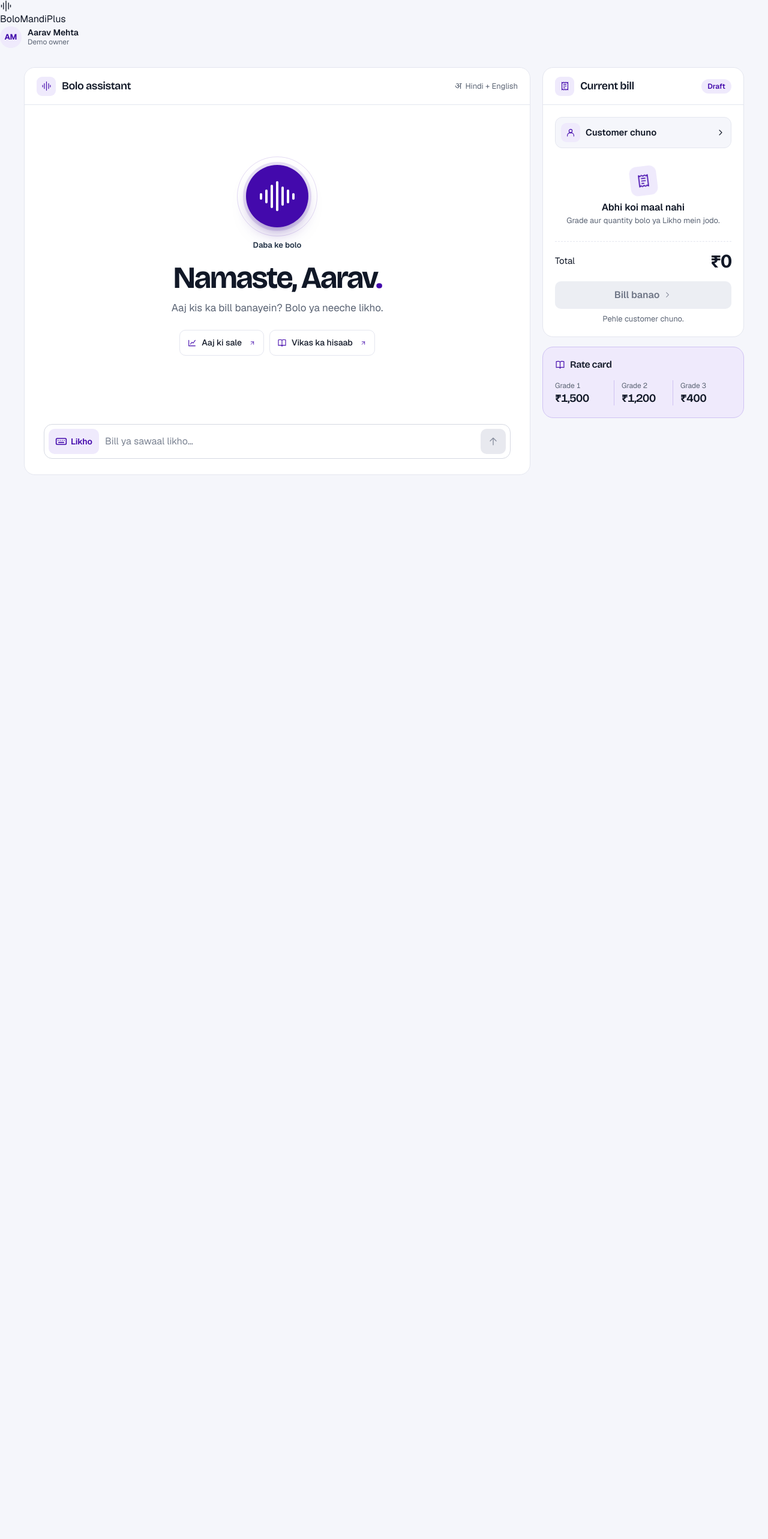
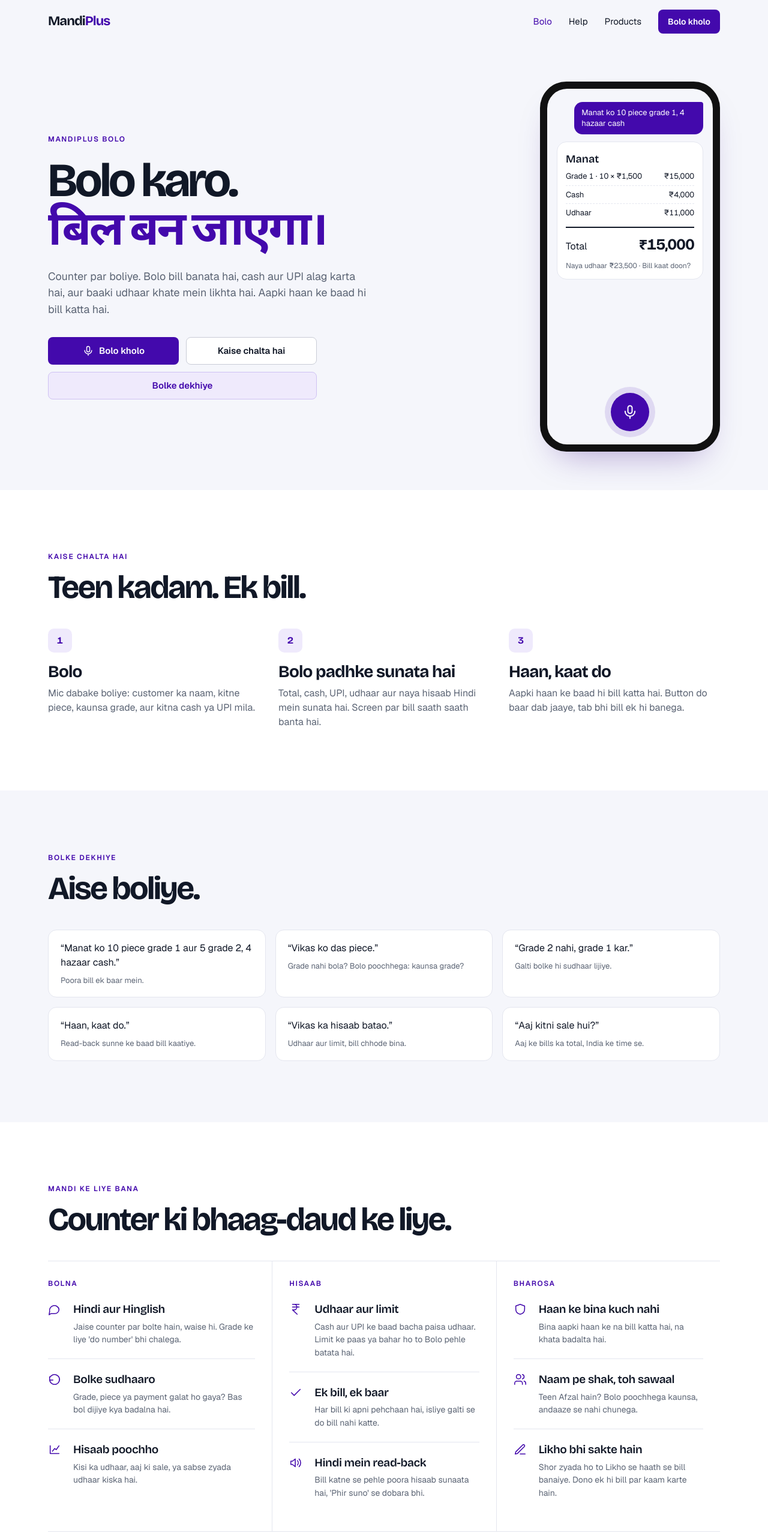
Before and after one commit to aeron-gh/bolo_mandi, a Next.js app: page / in a window 1280 px wide. Shown: the top 2566 px of the page at 60% size. Before the commit the page ends 824 px from the top, so only its background shows below. Built offline with nearby package versions, Linux system fonts and the light colour scheme.

Commit message:
Turn the home page into the Bolo product page

```diff
--- /dev/null
+++ b/app/_site/phone-mockup.tsx
@@ -0,0 +1,21 @@
+import { SiteIcon } from "./site-icons.tsx";
+
+// A Bolo bill drawn in HTML inside a phone frame. Seed numbers: Manat owes ₹12,500 before this bill.
+export function PhoneMockup() {
+  return (
+    <div className="phone" role="img" aria-label="Bolo screen: Manat ka bill ₹15,000, ₹4,000 cash, ₹11,000 udhaar">
+      <div className="phone-screen" aria-hidden>
+        <p className="phone-said">Manat ko 10 piece grade 1, 4 hazaar cash</p>
+        <div className="phone-card">
+          <p className="font-display text-lg font-semibold">Manat</p>
+          <div className="phone-row"><span>Grade 1 · 10 × ₹1,500</span><span>₹15,000</span></div>
+          <div className="phone-row"><span>Cash</span><span>₹4,000</span></div>
+          <div className="phone-row"><span>Udhaar</span><span>₹11,000</span></div>
+          <div className="phone-total"><span>Total</span><strong>₹15,000</strong></div>
+          <p className="mt-2 text-xs text-muted">Naya udhaar ₹23,500 · Bill kaat doon?</p>
+        </div>
+        <div className="phone-mic"><SiteIcon name="mic" className="size-7" /></div>
+      </div>
+    </div>
+  );
+}
--- a/app/page.tsx
+++ b/app/page.tsx
@@ -1,25 +1,137 @@
-import { ratesFromSeed, readSeed } from "@/lib/db.ts";
-import { BillScreen } from "./_bill/bill-screen.tsx";
-import { Icon } from "./_bill/icons.tsx";
+import Link from "next/link";
+import { PhoneMockup } from "./_site/phone-mockup.tsx";
+import { SiteFooter } from "./_site/site-footer.tsx";
+import { SiteHeader } from "./_site/site-header.tsx";
+import { SiteIcon, type SiteIconName } from "./_site/site-icons.tsx";
 
-export default function Home() {
-  const rates = ratesFromSeed(readSeed());
+const STEPS = [
+  { title: "Bolo", text: "Mic dabake boliye: customer ka naam, kitne piece, kaunsa grade, aur kitna cash ya UPI mila." },
+  { title: "Bolo padhke sunata hai", text: "Total, cash, UPI, udhaar aur naya hisaab Hindi mein sunata hai. Screen par bill saath saath banta hai." },
+  { title: "Haan, kaat do", text: "Aapki haan ke baad hi bill katta hai. Button do baar dab jaaye, tab bhi bill ek hi banega." },
+];
+
+// Commands the voice parser handles today (from the README).
+const EXAMPLES = [
+  { say: "Manat ko 10 piece grade 1 aur 5 grade 2, 4 hazaar cash.", note: "Poora bill ek baar mein." },
+  { say: "Vikas ko das piece.", note: "Grade nahi bola? Bolo poochhega: kaunsa grade?" },
+  { say: "Grade 2 nahi, grade 1 kar.", note: "Galti bolke hi sudhaar lijiye." },
+  { say: "Haan, kaat do.", note: "Read-back sunne ke baad bill kaatiye." },
+  { say: "Vikas ka hisaab batao.", note: "Udhaar aur limit, bill chhode bina." },
+  { say: "Aaj kitni sale hui?", note: "Aaj ke bills ka total, India ke time se." },
+];
+
+const GROUPS: { label: string; items: { icon: SiteIconName; title: string; text: string }[] }[] = [
+  {
+    label: "Bolna",
+    items: [
+      { icon: "chat", title: "Hindi aur Hinglish", text: "Jaise counter par bolte hain, waise hi. Grade ke liye 'do number' bhi chalega." },
+      { icon: "undo", title: "Bolke sudhaaro", text: "Grade, piece ya payment galat ho gaya? Bas bol dijiye kya badalna hai." },
+      { icon: "chart", title: "Hisaab poochho", text: "Kisi ka udhaar, aaj ki sale, ya sabse zyada udhaar kiska hai." },
+    ],
+  },
+  {
+    label: "Hisaab",
+    items: [
+      { icon: "rupee", title: "Udhaar aur limit", text: "Cash aur UPI ke baad bacha paisa udhaar. Limit ke paas ya bahar ho to Bolo pehle batata hai." },
+      { icon: "check", title: "Ek bill, ek baar", text: "Har bill ki apni pehchaan hai, isliye galti se do bill nahi katte." },
+      { icon: "speaker", title: "Hindi mein read-back", text: "Bill katne se pehle poora hisaab sunaata hai, 'Phir suno' se dobara bhi." },
+    ],
+  },
+  {
+    label: "Bharosa",
+    items: [
+      { icon: "shield", title: "Haan ke bina kuch nahi", text: "Bina aapki haan ke na bill katta hai, na khata badalta hai." },
+      { icon: "users", title: "Naam pe shak, toh sawaal", text: "Teen Afzal hain? Bolo poochhega kaunsa, andaaze se nahi chunega." },
+      { icon: "pen", title: "Likho bhi sakte hain", text: "Shor zyada ho to Likho se haath se bill banaiye. Dono ek hi bill par kaam karte hain." },
+    ],
+  },
+];
+
+export default function BoloHome() {
   return (
     <>
-      <header className="masthead">
-        <div className="masthead-inner">
-          <div className="brand">
-            <span aria-hidden className="brand-symbol"><Icon name="sound" /></span>
-            <span>Bolo</span>
-            <span className="brand-parent">MandiPlus</span>
+      <SiteHeader current="bolo" />
+      <main className="flex-1">
+        <section className="site-inner grid grid-cols-1 items-center gap-12 pb-16 pt-10 md:grid-cols-[minmax(0,1.1fr)_minmax(0,0.9fr)] md:pt-16">
+          <div>
+            <p className="eyebrow">MandiPlus Bolo</p>
+            <h1 className="display display-xl mt-5">
+              Bolo karo.
+              <span className="hindi-line block" lang="hi">बिल बन जाएगा।</span>
+            </h1>
+            <p className="lead mt-6">
+              Counter par boliye. Bolo bill banata hai, cash aur UPI alag karta hai, aur baaki udhaar khate mein
+              likhta hai. Aapki haan ke baad hi bill katta hai.
+            </p>
+            <div className="mt-8 grid max-w-md grid-cols-1 gap-3 sm:grid-cols-2">
+              <Link href="/app" className="btn btn-primary"><SiteIcon name="mic" />Bolo kholo</Link>
+              <Link href="/help" className="btn btn-outline">Kaise chalta hai</Link>
+              <a href="#examples" className="btn btn-soft sm:col-span-2">Bolke dekhiye</a>
+            </div>
           </div>
-          <div className="owner-profile">
-            <span aria-hidden className="owner-avatar">AM</span>
-            <div><strong>Aarav Mehta</strong><small>Demo owner</small></div>
+          <div className="flex justify-center md:justify-end"><PhoneMockup /></div>
+        </section>
+
+        <section className="site-section on-paper" aria-labelledby="steps-title">
+          <div className="site-inner">
+            <p className="eyebrow">Kaise chalta hai</p>
+            <h2 id="steps-title" className="display display-lg mt-4">Teen kadam. Ek bill.</h2>
+            <ol className="mt-10 grid grid-cols-1 gap-8 md:grid-cols-3">
+              {STEPS.map((step, i) => (
+                <li key={step.title}>
+                  <span className="step-number">{i + 1}</span>
+                  <h3 className="display display-md mt-4">{step.title}</h3>
+                  <p className="mt-2 text-muted">{step.text}</p>
+                </li>
+              ))}
+            </ol>
           </div>
-        </div>
-      </header>
-      <BillScreen rates={rates} />
+        </section>
+
+        <section id="examples" className="site-section" aria-labelledby="examples-title">
+          <div className="site-inner">
+            <p className="eyebrow">Bolke dekhiye</p>
+            <h2 id="examples-title" className="display display-lg mt-4">Aise boliye.</h2>
+            <ul className="mt-10 grid grid-cols-1 gap-4 sm:grid-cols-2 lg:grid-cols-3">
+              {EXAMPLES.map((example) => (
+                <li key={example.say} className="say-card">
+                  <p>&ldquo;{example.say}&rdquo;</p>
+                  <small>{example.note}</small>
+                </li>
+              ))}
+            </ul>
+          </div>
+        </section>
+
+        <section className="site-section on-paper" aria-labelledby="built-title">
+          <div className="site-inner">
+            <p className="eyebrow">Mandi ke liye bana</p>
+            <h2 id="built-title" className="display display-lg mt-4">Counter ki bhaag-daud ke liye.</h2>
+            <div className="columns mt-10">
+              {GROUPS.map((group) => (
+                <div key={group.label}>
+                  <p className="eyebrow">{group.label}</p>
+                  {group.items.map((item) => (
+                    <div key={item.title} className="feature">
+                      <SiteIcon name={item.icon} />
+                      <h3>{item.title}</h3>
+                      <p>{item.text}</p>
+                    </div>
+                  ))}
+                </div>
+              ))}
+            </div>
+          </div>
+        </section>
+
+        <section className="site-section" aria-labelledby="start-title">
+          <div className="site-inner flex flex-col items-start gap-6 md:flex-row md:items-center md:justify-between">
+            <h2 id="start-title" className="display display-lg">Agla bill, bolke banaiye.</h2>
+            <Link href="/app" className="btn btn-primary"><SiteIcon name="mic" />Bolo kholo</Link>
+          </div>
+        </section>
+      </main>
+      <SiteFooter />
     </>
   );
 }
```
